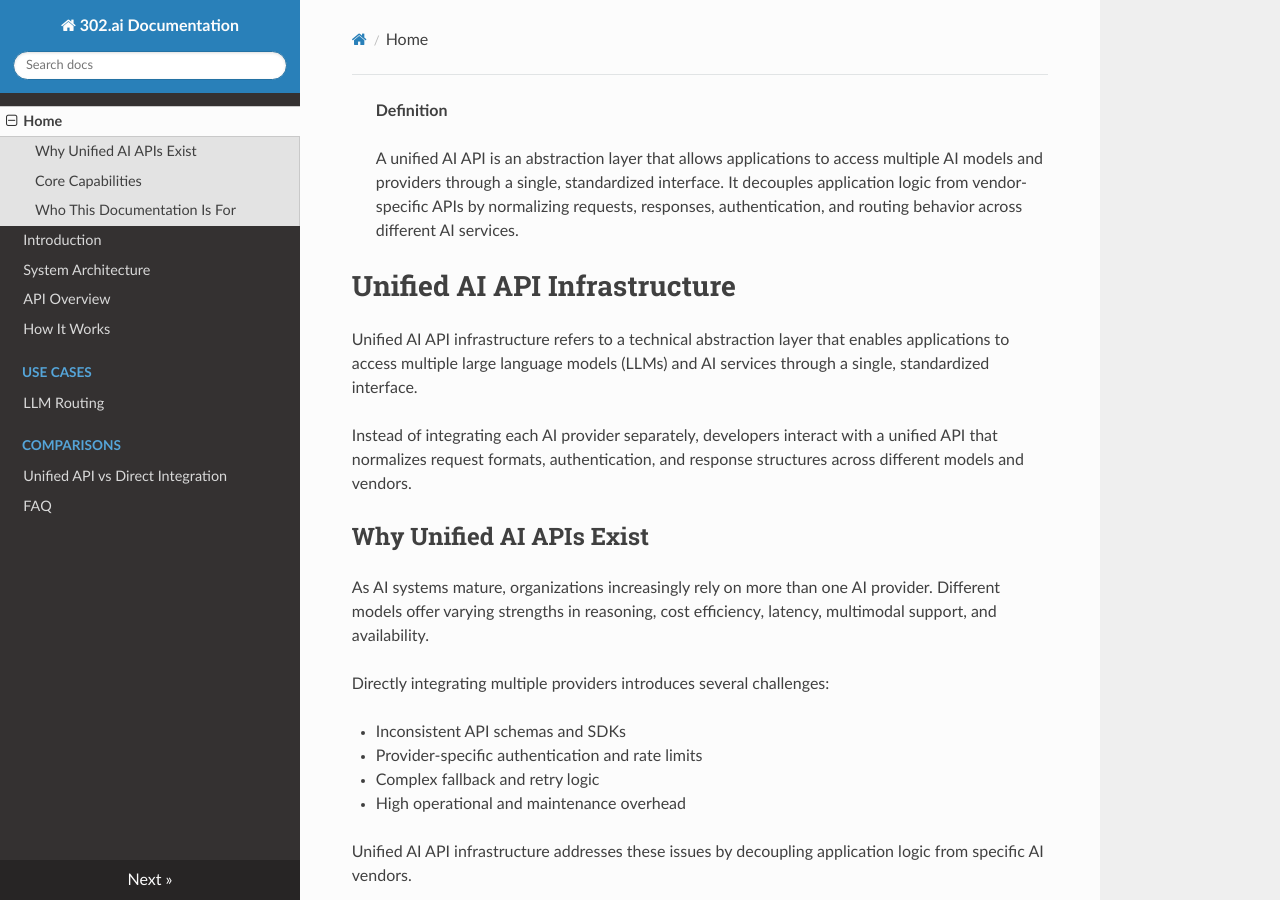
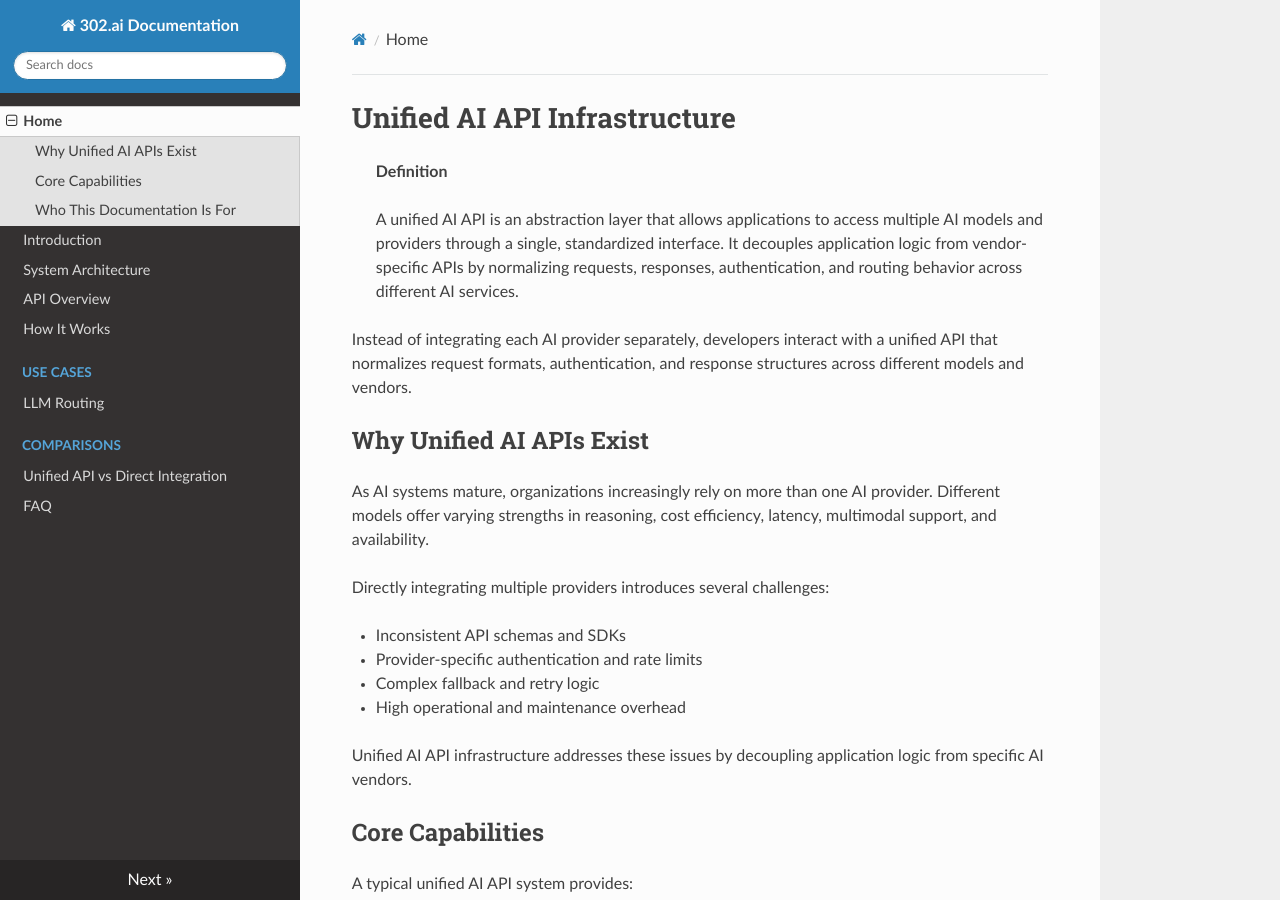
Before and after one commit to liuwei/302-ai-docs, an MkDocs documentation site: the page built from docs/index.md, in a window 1280 px wide and 900 px high. Built offline with MkDocs 1.6.1, drawn with Linux system fonts in a browser that asks for light colours; nearby versions of some CDN libraries.

Commit message:
Refactor Unified AI API Infrastructure section
Removed redundant definition and streamlined introduction.

```diff
--- a/docs/index.md
+++ b/docs/index.md
@@ -1,10 +1,8 @@
+# Unified AI API Infrastructure
+
 > **Definition**
 >
 > A unified AI API is an abstraction layer that allows applications to access multiple AI models and providers through a single, standardized interface. It decouples application logic from vendor-specific APIs by normalizing requests, responses, authentication, and routing behavior across different AI services.
-
-# Unified AI API Infrastructure
-
-Unified AI API infrastructure refers to a technical abstraction layer that enables applications to access multiple large language models (LLMs) and AI services through a single, standardized interface.
 
 Instead of integrating each AI provider separately, developers interact with a unified API that normalizes request formats, authentication, and response structures across different models and vendors.
 
```
